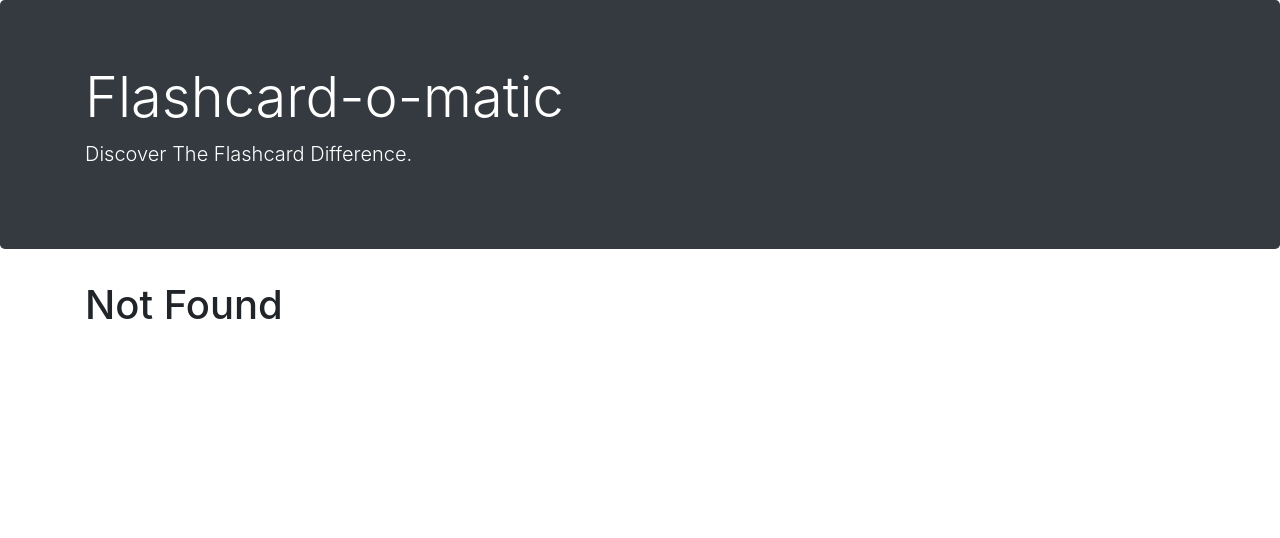
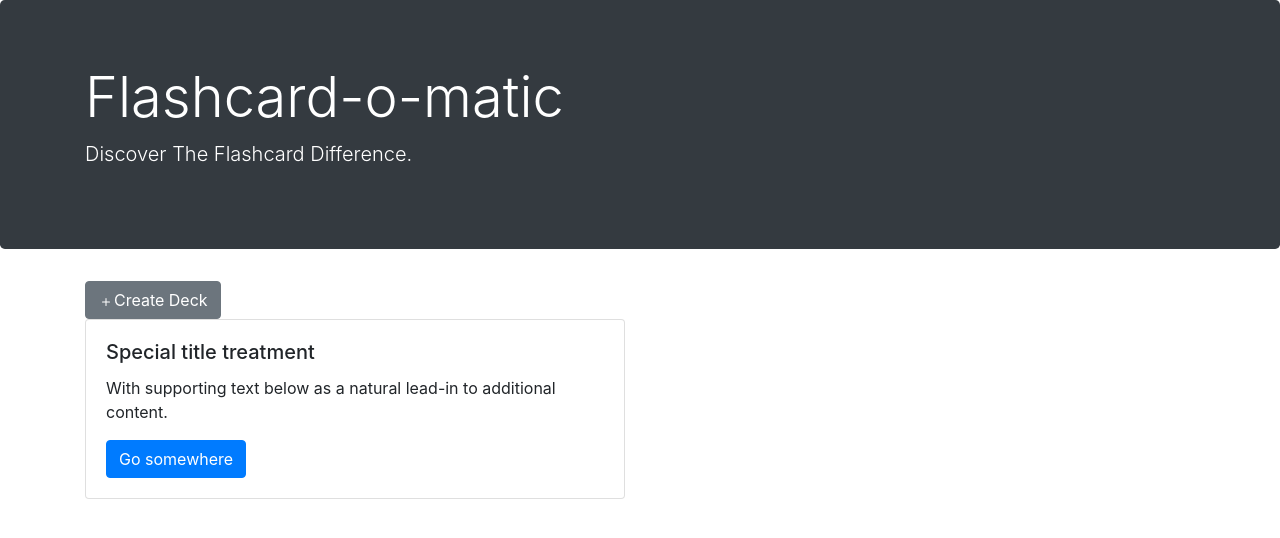
Before and after one commit to dagamo94/Project_Flashcards, a React (Create React App) app: page / in a window 1280 px wide. Before the commit this address had no page. Shown: the top 538 px of the page. Built offline with nearby package versions, Linux system fonts and the light colour scheme; a web font is replaced by a local one.

Commit message:
create Card, Home, Deck components

```diff
--- /dev/null
+++ b/src/Components/Deck.js
@@ -0,0 +1,21 @@
+import React from "react";
+
+function Deck() {
+
+
+  return (
+    <div class="row">
+      <div class="col-sm-6">
+        <div class="card">
+          <div class="card-body">
+            <h5 class="card-title">Special title treatment</h5>
+            <p class="card-text">With supporting text below as a natural lead-in to additional content.</p>
+            <a href="#" class="btn btn-primary">Go somewhere</a>
+          </div>
+        </div>
+      </div>
+    </div>
+  );
+}
+
+export default Deck;
--- /dev/null
+++ b/src/Components/Home.js
@@ -0,0 +1,15 @@
+import React from "react";
+import Deck from "./Deck";
+
+function Home() {
+    return (
+        <div>
+            <button type="button" class="btn btn-secondary"><svg xmlns="http://www.w3.org/2000/svg" width="16" height="16" fill="currentColor" class="bi bi-plus" viewBox="0 0 16 16">
+                <path d="M8 4a.5.5 0 0 1 .5.5v3h3a.5.5 0 0 1 0 1h-3v3a.5.5 0 0 1-1 0v-3h-3a.5.5 0 0 1 0-1h3v-3A.5.5 0 0 1 8 4z" />
+            </svg>Create Deck</button>
+            <Deck />
+        </div>
+    )
+}
+
+export default Home;
--- a/src/Layout/index.js
+++ b/src/Layout/index.js
@@ -1,6 +1,8 @@
 import React from "react";
 import Header from "./Header";
 import NotFound from "./NotFound";
+import { Switch, Route } from "react-router-dom";
+import Home from "../Components/Home";
 
 function Layout() {
   return (
@@ -8,7 +10,16 @@
       <Header />
       <div className="container">
         {/* TODO: Implement the screen starting here */}
-        <NotFound />
+
+        <Switch>
+          <Route exact path="/">
+            <Home />
+          </Route>
+
+          <Route>
+            <NotFound />
+          </Route>
+        </Switch>
       </div>
     </>
   );
--- a/src/utils/api/index.js
+++ b/src/utils/api/index.js
@@ -2,7 +2,7 @@
  * Defines the base URL for the API.
  * The default values is overridden by the `API_BASE_URL` environment variable.
  */
-const API_BASE_URL = process.env.API_BASE_URL || "http://localhost:5000";
+const API_BASE_URL = process.env.API_BASE_URL || "http://localhost:8080";
 
 /**
  * Defines the default headers for these functions to work with `json-server`
```
Also changed, not shown: src/Components/Card.js (added, +7 -0 lines).
